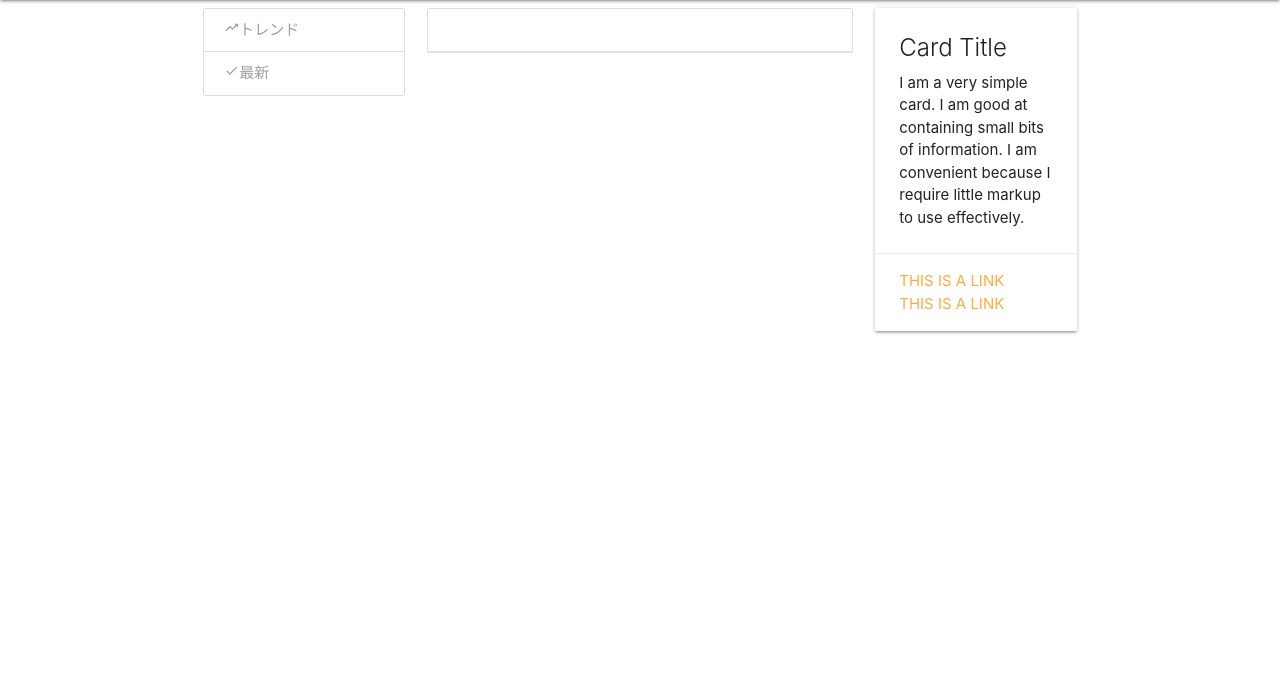
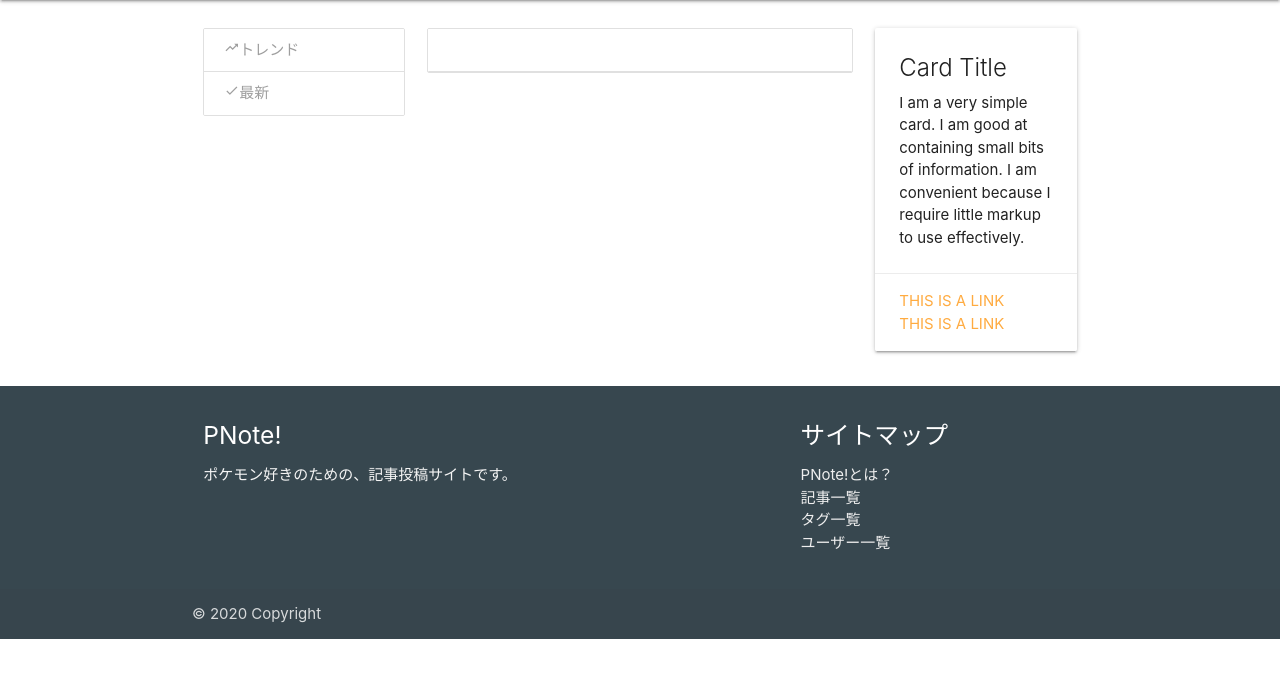
Before and after one commit to azukiazusa1/poke-note, a CakePHP app: template app/src/Template/Articles/index.ctp in a window 1280 px wide. Shown: the part 64-742 px from the top of the page. Run offline with PHP 8.4 and a stand-in for CakePHP, Linux system fonts and the light colour scheme; the template is opened without the code that fills it, so the values that code supplies are empty; some libraries are stand-ins or nearby versions.

Commit message:
フッター

```diff
--- a/app/src/Template/Articles/index.ctp
+++ b/app/src/Template/Articles/index.ctp
@@ -10,6 +10,7 @@
                 <?php endif ?>
             </select>
         </div>
+    </div>
     <div class="row">
         <div class="col s3 hide-on-med-and-down">
             <div class="collection">
--- a/app/src/Template/Layout/default.ctp
+++ b/app/src/Template/Layout/default.ctp
@@ -91,7 +91,29 @@ $cakeDescription = 'CakePHP: the rapid development php framework';
     <?= $this->Html->script('https://cdnjs.cloudflare.com/ajax/libs/materialize/1.0.0/js/materialize.min.js') ?>
     <?= $this->Flash->render() ?>
     <?= $this->fetch('content') ?>
-    <footer>
+    <footer class="page-footer blue-grey darken-3">
+        <div class="container">
+            <div class="row">
+              <div class="col l6 s12">
+                <h5 class="white-text">PNote!</h5>
+                <p class="grey-text text-lighten-4">ポケモン好きのための、記事投稿サイトです。</p>
+              </div>
+              <div class="col l4 offset-l2 s12">
+                <h5 class="white-text">サイトマップ</h5>
+                <ul>
+                  <li><a class="grey-text text-lighten-3" href="#!">PNote!とは？</a></li>
+                  <li><a class="grey-text text-lighten-3" href="#!">記事一覧</a></li>
+                  <li><a class="grey-text text-lighten-3" href="#!">タグ一覧</a></li>
+                  <li><a class="grey-text text-lighten-3" href="#!">ユーザー一覧</a></li>
+                </ul>
+              </div>
+            </div>
+          </div>
+          <div class="footer-copyright">
+            <div class="container">
+            © 2020 Copyright
+            </div>
+          </div>
     </footer>
     <script>
         document.addEventListener('DOMContentLoaded', function() {
```
